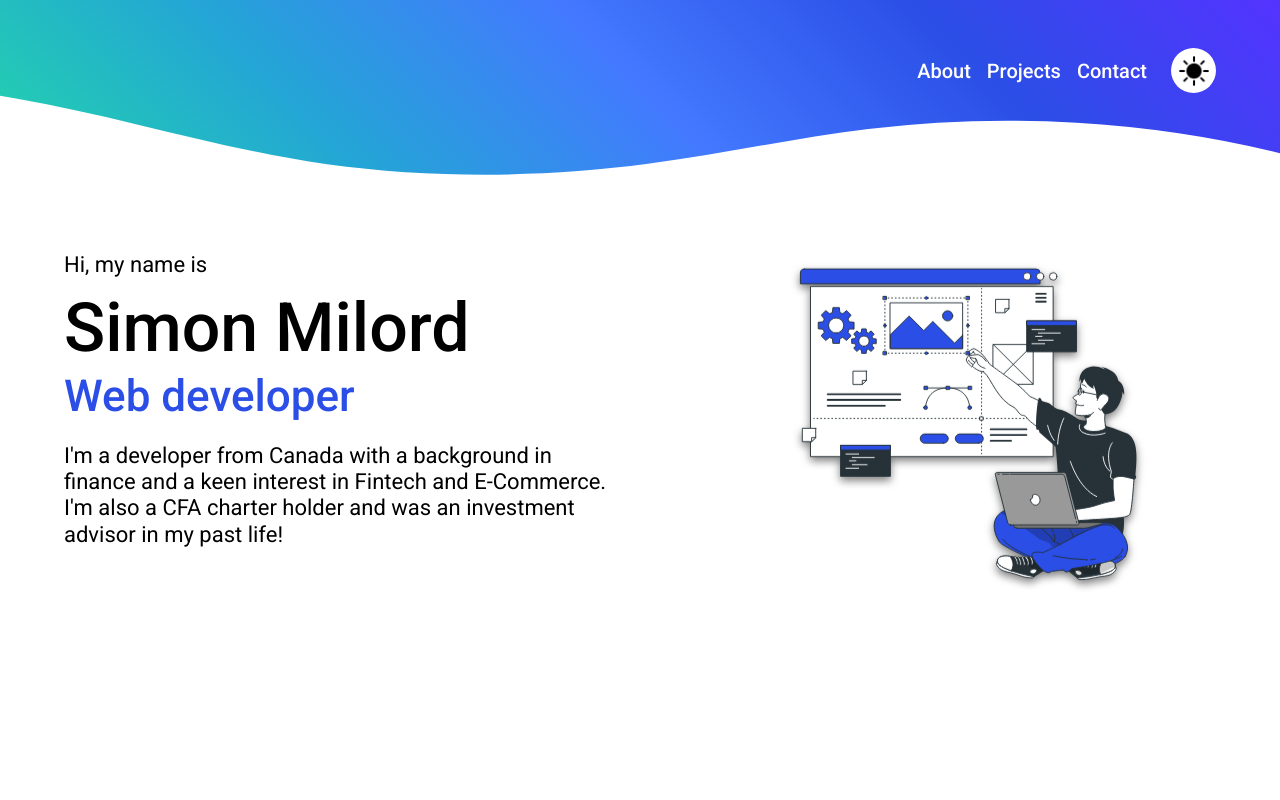
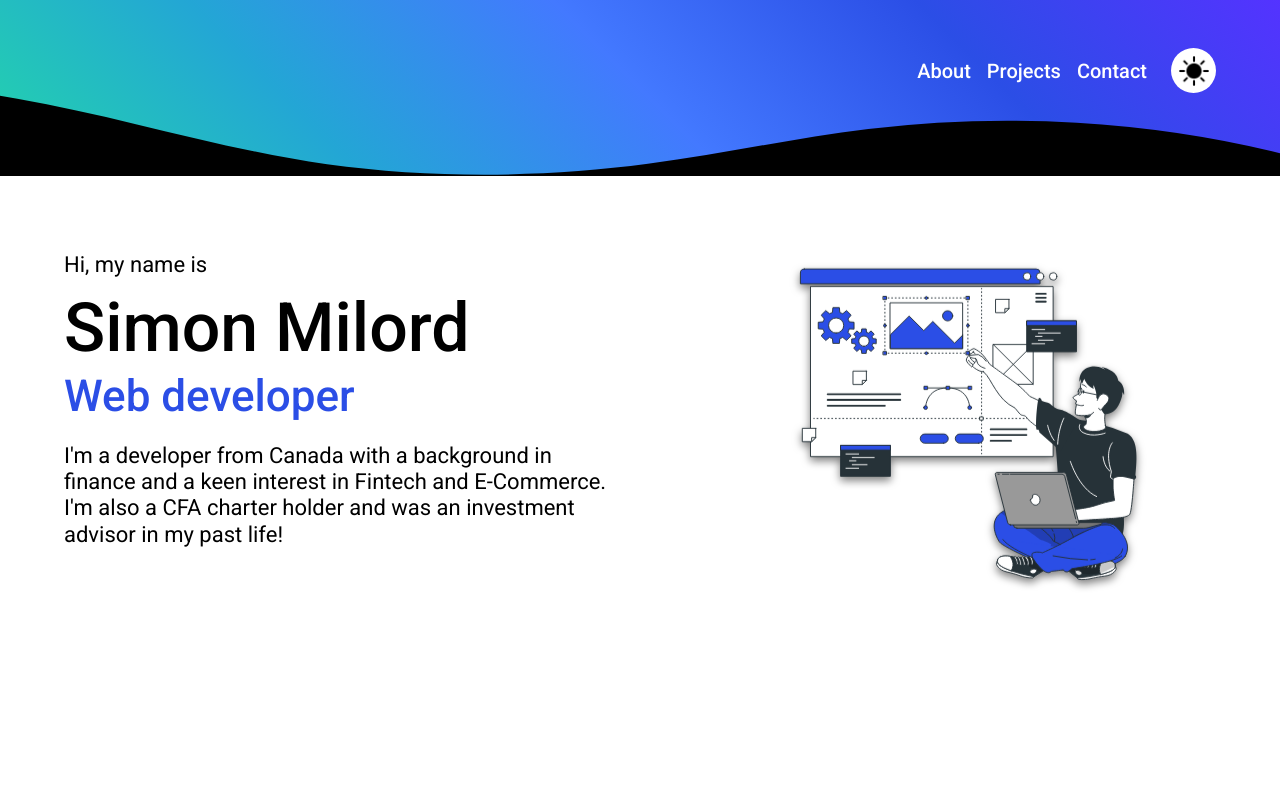
Before and after one commit to SimonMilord/My_Portfolio, a React (Create React App) app: page / in a window 1280 px wide. Shown: the top 800 px of the page. Built offline with nearby package versions, Linux system fonts and the light colour scheme.

Commit message:
fixed darkmode bug

```diff
--- a/src/components/Footer/footer.jsx
+++ b/src/components/Footer/footer.jsx
@@ -10,6 +10,7 @@ import Email from "../../assets/icons/email.svg";
 const currentYear = new Date().getFullYear();
 
 export default function Footer(props) {
+  console.log("footer:"+props.theme);
   return (
     <div className="footer">
       <div className="footer__content">
--- a/src/components/Header/header.jsx
+++ b/src/components/Header/header.jsx
@@ -4,11 +4,12 @@ import { Link } from "react-scroll";
 import DarkMode from "../Themes/darkMode";
 
 export default function Header(props) {
-  let [theme, setTheme] = useState("dark");
+  let [theme, setTheme] = useState('light');
 
   const handleTheme = (value) => {
     setTheme(value);
     props.getTheme(theme);
+    console.log(value);
   };
 
   return (
@@ -22,7 +23,7 @@ export default function Header(props) {
         >
           <path
             d="M321.39,56.44c58-10.79,114.16-30.13,172-41.86,82.39-16.72,168.19-17.73,250.45-.39C823.78,31,906.67,72,985.66,92.83c70.05,18.48,146.53,26.09,214.34,3V0H0V27.35A600.21,600.21,0,0,0,321.39,56.44Z"
-            className={theme === "dark" ? "shape-fill" : "shape-fill--dark"}
+            className={props.theme === "light" ? "shape-fill" : "shape-fill--dark"}
           ></path>
         </svg>
       </div>
--- a/src/components/Themes/darkMode.jsx
+++ b/src/components/Themes/darkMode.jsx
@@ -18,7 +18,7 @@ const Darkmode = (props) => {
     body.classList.add(lightTheme);
   }
 
-  const switchTheme = (e) => {
+  const  switchTheme = (e) => {
     if (theme === darkTheme) {
       body.classList.replace(darkTheme, lightTheme);
       e.target.classList.remove(clickedClass);
--- a/src/pages/Home/HomePage.jsx
+++ b/src/pages/Home/HomePage.jsx
@@ -1,5 +1,5 @@
 import "./HomePage.scss";
-import React, {useState} from "react";
+import React, {useState, useEffect} from "react";
 import Header from "../../components/Header/header";
 import Hero from "../../components/Hero/hero";
 import About from "../../components/About/about";
@@ -11,14 +11,21 @@ import { Element } from "react-scroll";
 export default function HomePage(props) {
   const [theme, setTheme] = useState('light');
 
+  useEffect(() => {
+    const currentTheme = localStorage.getItem('theme');
+    if (currentTheme !== theme) {
+      setTheme(currentTheme);
+    }
+  }, [theme])
   const handleTheme = (value) => {
     setTheme(value);
   }
+  console.log("homepage:" + theme);
 
   return (
     <div className="homepage">
       <Element name="header" id="header">
-        <Header getTheme={handleTheme}/>
+        <Header getTheme={handleTheme} theme={theme}/>
       </Element>
       <Hero />
       <Element name="about" id="about" className="section">
```
